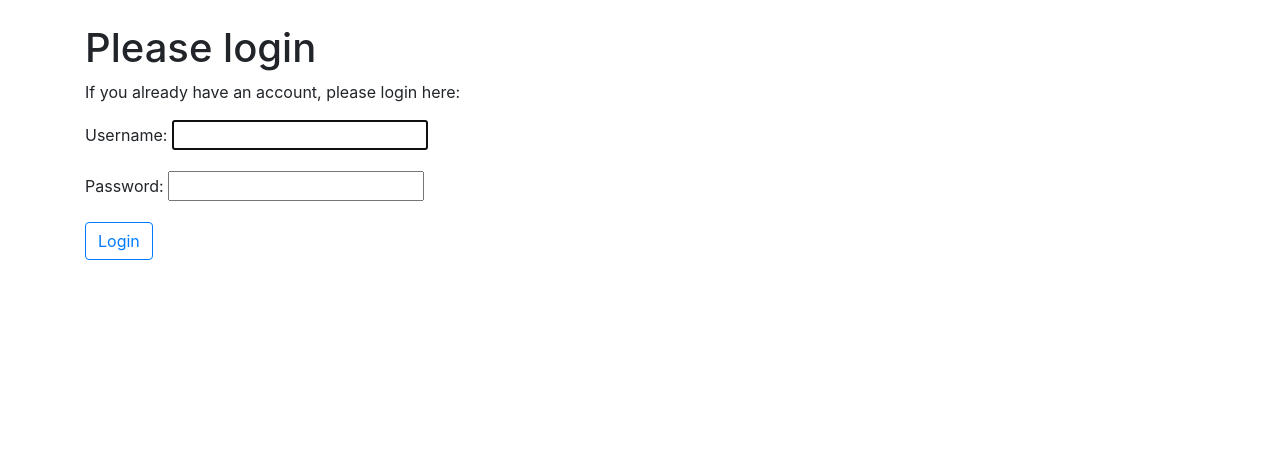
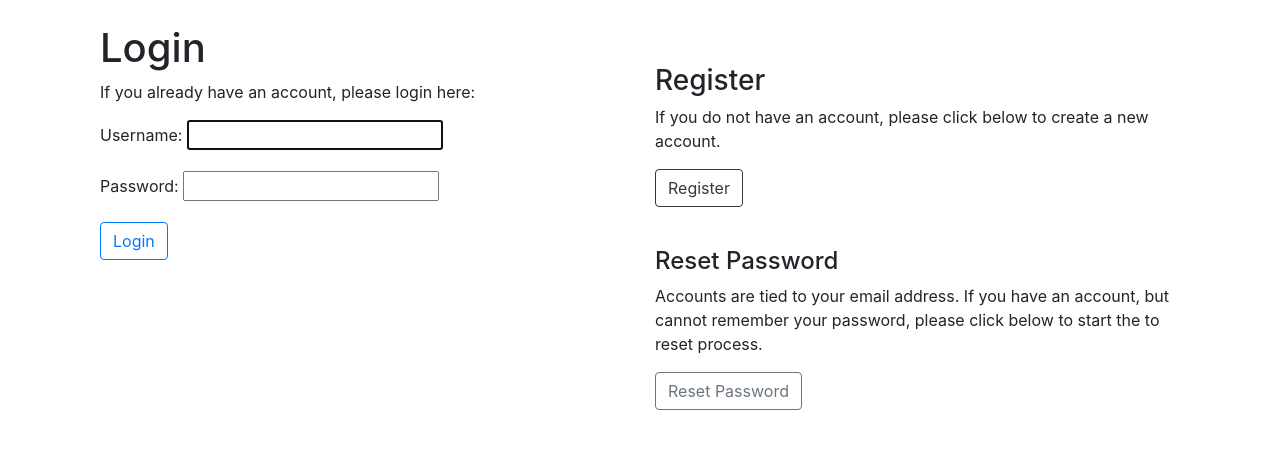
Before and after one commit to egv78/vanlevysite, a Django app: page /accounts/login/ in a window 1280 px wide. Shown: the part 87-536 px from the top of the page. Run offline with Django 3.2, Linux system fonts and the light colour scheme; some libraries are stand-ins or nearby versions.

Commit message:
Added middleware and other controls for non-logged-in users. Middleware (found in accounts) prevents non-authenticated users from accessing dice roller pages and profile pages.  Adding exempt pages happens in base settings. Added a login required page, which just extends login to include a request for the user to login. About pages should always be exempted; there is Jinja on those pages to control what logged in vs non-logged in users see. Fixed a couple redundant links in navigation (links that went to the page being viewed.

```diff
--- /dev/null
+++ b/accounts/middleware.py
@@ -0,0 +1,28 @@
+from django.conf import settings
+from django.shortcuts import redirect
+
+
+EXEMPT_URLS = [settings.LOGIN_URL.lstrip('/')]
+
+if hasattr(settings, 'LOGIN_EXEMPT_URLS'):
+    EXEMPT_URLS += [url.lstrip('/') for url in settings.LOGIN_EXEMPT_URLS]
+
+
+class LoginRequiredMiddleware:
+    def __init__(self, get_response):
+        self.get_response = get_response
+
+    def __call__(self, request):
+        response = self.get_response(request)
+        return response
+
+    def process_view(self, request, view_func, view_args, view_kwargs):
+        assert hasattr(request, 'user')
+        path = request.path_info.lstrip('/')
+
+        password_url = 'password-reset/confirm/'
+        url_is_exempt = (path in EXEMPT_URLS or password_url in path)
+
+        if not request.user.is_authenticated:
+            if not url_is_exempt:
+                return redirect(settings.LOGIN_REQUIRED_URL)
--- a/accounts/templates/accounts/login.html
+++ b/accounts/templates/accounts/login.html
@@ -5,11 +5,15 @@
     <title>Login</title>
 {% endblock %}
 
-{% block navbar_Rooms_button %}
+
+{% block link_account %}
+    {% if user.is_authenticated %}
+    {% else %}
+        <a class="dropdown-item" href="{% url 'accounts:password_reset' %}">Reset Password</a>
+    {% endif %}
 {% endblock %}
-<!--include navbar_Register_button -->
-{% block navbar_Login_button %}
-{% endblock %}
+
+
 
 {% block body %}
     <div class="container">
@@ -19,7 +23,12 @@
         <br>
         <p><a href="{% url 'accounts:logout' %}">Logout</a>?</p>
         {% else %}
-        <h1>Please login</h1>
+        {% block required_warning %}
+        {% endblock %}
+        <div class="container-fluid">
+            <div class="row">
+                <div class="col">
+                    <h1>Login</h1>
                     <p>
                         If you already have an account, please login here:
                     </p>
@@ -28,7 +37,32 @@
                         {{ form.as_p }}
                        <button type="submit" class="btn btn-outline-primary">Login</button>
                     </form>
-        {% endif %}
+                </div>
+                <div class="col">
+                    <p><br></p>
+                    <h3>Register</h3>
+                    <p>
+                        If you do not have an account, please click below to create a new account.
+                    </p>
+                    <a href="{% url 'accounts:register' %}">
+                        <button type="button" class="btn btn-outline-dark">Register</button>
+                    </a>
+
+                    <p><br></p>
+                    <h4>Reset Password</h4>
+                    <p>
+                        Accounts are tied to your email address.  If you have an account, but cannot remember your
+                        password, please click below to start the to reset process.
+                    </p>
+                    <a href="{% url 'accounts:password_reset' %}">
+                        <button type="button" class="btn btn-outline-secondary">Reset Password</button>
+                    </a>
+                </div>
+            </div>
+            <div class="row">
 
             </div>
+        </div>
+        {% endif %}
+    </div>
 {% endblock %}
--- a/accounts/urls.py
+++ b/accounts/urls.py
@@ -16,6 +16,7 @@ app_name = 'accounts'
 urlpatterns = [
     path('', views.about, name='about'),
     path('login/', LoginView.as_view(template_name='accounts/login.html'), name='login'),
+    path('login_required/', LoginView.as_view(template_name='accounts/login_required.html'), name='login_required'),
     path('logout/', LogoutView.as_view(template_name='accounts/logout.html'), name='logout'),
     path('register/', views.register, name='register'),
     path('register/success/', views.RegisterSuccess, name='register_success'),
```
Also changed, not shown: accounts/templates/accounts/about_accounts.html (+22 -15 lines), accounts/templates/accounts/login_required.html (added, +11 -0 lines), accounts/templates/accounts/reg_form.html (+5 -4 lines), vanlevysite/settings/base.py (+29 -0 lines), db.sqlite3. Lines whose indentation alone changed are shown as unchanged.
